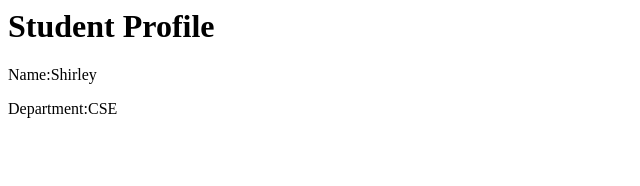
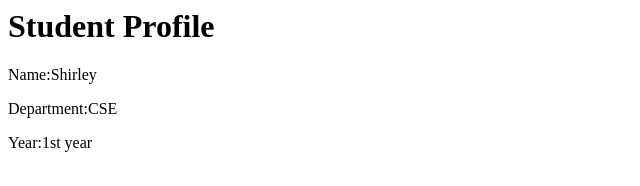
Before and after one commit to shirleyjudith95-create/student-profile, a plain HTML site: page index.html in a window 1280 px wide. Shown: the full height of the page, 0-640 px from the left. Drawn offline with Linux system fonts and the light colour scheme.

Commit message:
Added Year

```diff
--- a/index.html
+++ b/index.html
@@ -1,3 +1,4 @@
 <h1>Student Profile</h1>
 <p>Name:Shirley</p>
 <p>Department:CSE</P>
+<p>Year:1st year</p>
```
